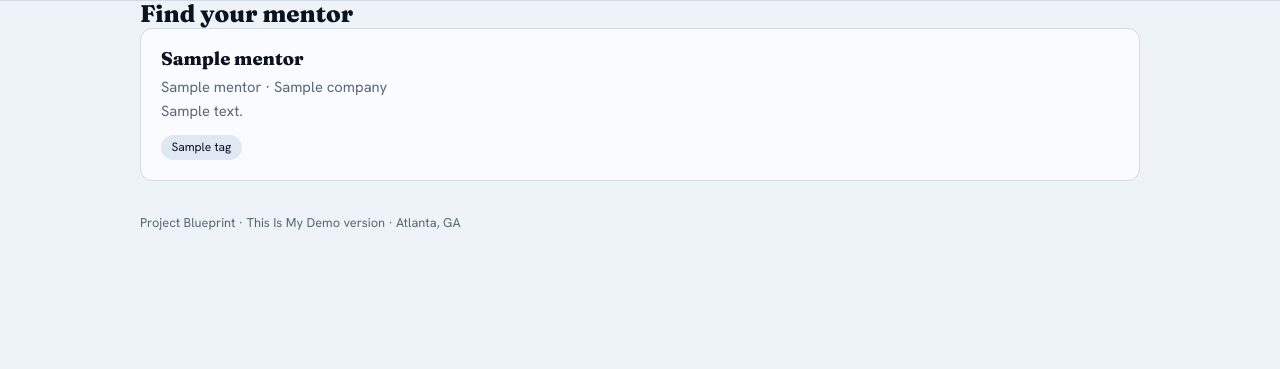
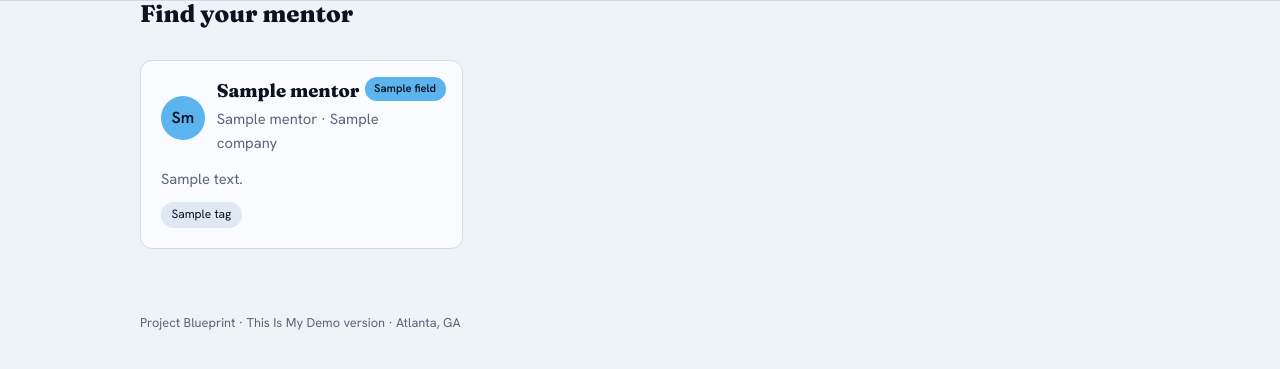
Before and after one commit to cjjaws/project-blueprint, a Flask app: template templates/mentors.html in a window 1280 px wide. Shown: the part 61-430 px from the top of the page. Run offline with Flask 3, Linux system fonts and the light colour scheme; the template is opened without the code that fills it: most values are stand-ins (such as "Sample title", 1, 10 or a date in 2020).

Commit message:
Style mentor cards and adding the request link

```diff
--- a/static/style.css
+++ b/static/style.css
@@ -166,3 +166,72 @@ a { color: inherit; }
   padding: .2rem .65rem;
   border-radius: 999px;
 }
+
+.mentor-grid {
+  display: grid;
+  grid-template-columns: repeat(3, 1fr);
+  gap: 1rem;
+  margin-block: 2rem;
+}
+
+@media (max-width: 760px) {
+  .mentor-grid { grid-template-columns: 1fr; }
+}
+.avatar {
+  width: 44px;
+  height: 44px;
+  border-radius: 50%;
+  background: var(--light-blue);
+  color: var(--navy);
+  font-weight: 600;
+  display: flex;
+  align-items: center;
+  justify-content: center;
+}
+.mentor-head {
+  display: flex;
+  align-items: center;
+  gap: .75rem;
+  margin-bottom: .75rem;
+}
+
+.role {
+  font-size: .85rem;
+  color: var(--muted);
+}
+.card {
+  position: relative;
+}
+
+.field {
+  position: absolute;
+  top: 1rem;
+  right: 1rem;
+  background: var(--light-blue);
+  color: var(--navy);
+  font-size: .7rem;
+  font-weight: 600;
+  padding: .2rem .6rem;
+  border-radius: 999px;
+}
+.request-link {
+  display: inline-block;
+  margin-top: 1rem;
+  font-size: .85rem;
+  font-weight: 600;
+  color: var(--blue);
+  text-decoration: none;
+}
+
+.request-link:hover {
+  text-decoration: underline;
+}
+.mentor-grid .card {
+  display: flex;
+  flex-direction: column;
+}
+
+.request-link {
+  margin-top: auto;
+  padding-top: 1rem;
+}
--- a/templates/home.html
+++ b/templates/home.html
@@ -10,7 +10,7 @@
         local Black professionals for real career guidance.
       </p>
       <div class="buttons">
-        <a class="btn btn-primary" href="#">Find a mentor</a>
+        <a class="btn btn-primary" href="{{ url_for('mentor_list') }}">Find a mentor</a>
         <a class="btn btn-outline" href="{{ url_for('safety') }}">How it stays safe</a>
       </div>
     </div>
--- a/templates/mentors.html
+++ b/templates/mentors.html
@@ -4,12 +4,19 @@
 <section class="container">
   <h1>Find your mentor</h1>
 
+<div class="mentor-grid">
   {% for mentor in mentors %}
     <div class="card">
-      <h3>{{ mentor.name }}</h3>
-      <p>{{ mentor.title }} · {{ mentor.company }}</p>
-      <p>{{ mentor.bio }}</p>
+        <span class="field">{{ mentor.field }}</span>
+    <div class="mentor-head">
+  <div class="avatar">{{ mentor.name.split()[0][0] }}{{ mentor.name.split()[-1][0] }}</div>
+  <div>
+    <h3>{{ mentor.name }}</h3>
+    <p class="role">{{ mentor.title }} · {{ mentor.company }}</p>
+  </div>
+</div>
 
+<p>{{ mentor.bio }}</p>
       <div class="tags">
         {% for tag in mentor.tags %}
           <span class="tag">{{ tag }}</span>
@@ -17,5 +24,6 @@
       </div>
     </div>
   {% endfor %}
+</div>
 </section>
 {% endblock %}
```
